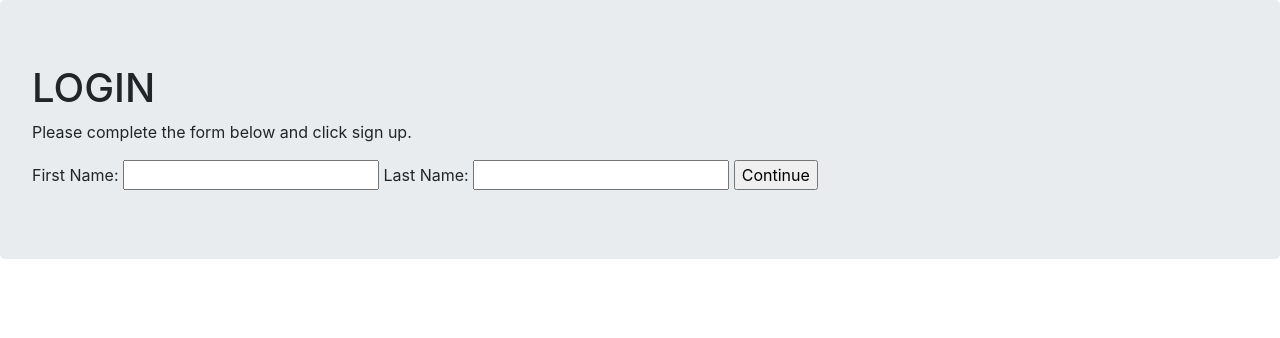
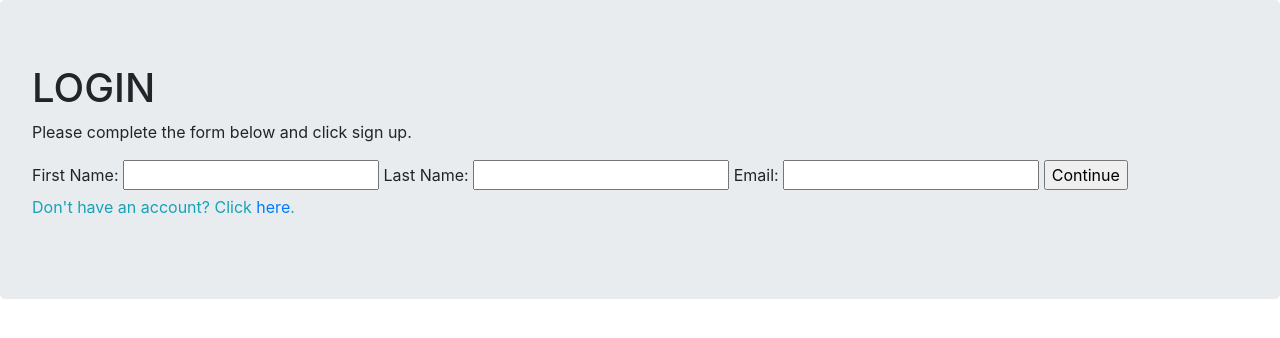
Before and after one commit to Ashfaq97/password-manager, a Flask app: template templates/login.html in a window 1280 px wide. Shown: the part 56-394 px from the top of the page. Run offline with Flask 2, Linux system fonts and the light colour scheme; the template is opened without the code that fills it: values that come from a table or form of the project are taken from there, others are empty; some libraries are stand-ins or nearby versions.

Commit message:
Add link to sign up page

```diff
--- a/templates/login.html
+++ b/templates/login.html
@@ -8,8 +8,9 @@
       {{ form.hidden_tag() }}
 	  {{ form.first_name.label  }} {{ form.first_name() }}
 	  {{ form.last_name.label }} {{ form.last_name() }}
-      {{ form.password.label }} {{ form.password() }}
+      {{ form.email.label }} {{ form.email }}
       {{ form.submit() }}
   </form>
+  <p class="text-info">Don't have an account? Click <a class="text-primary" href="{{ url_for('add_user') }}">here</a>.</p>
 </div>
 {% endblock %}
```
